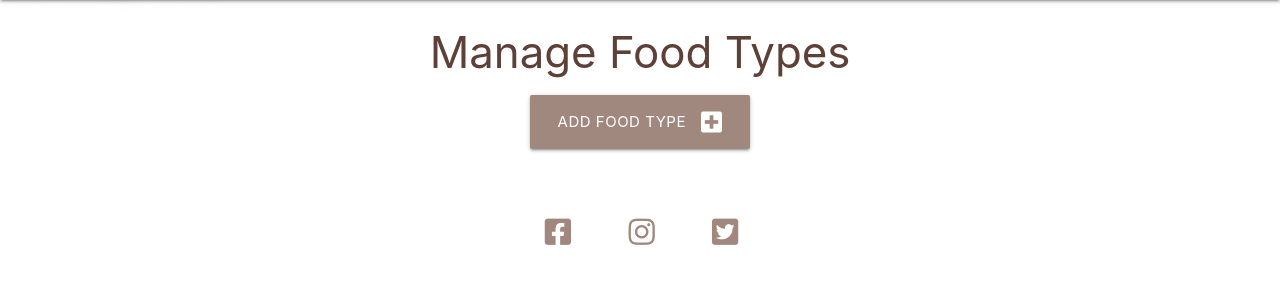
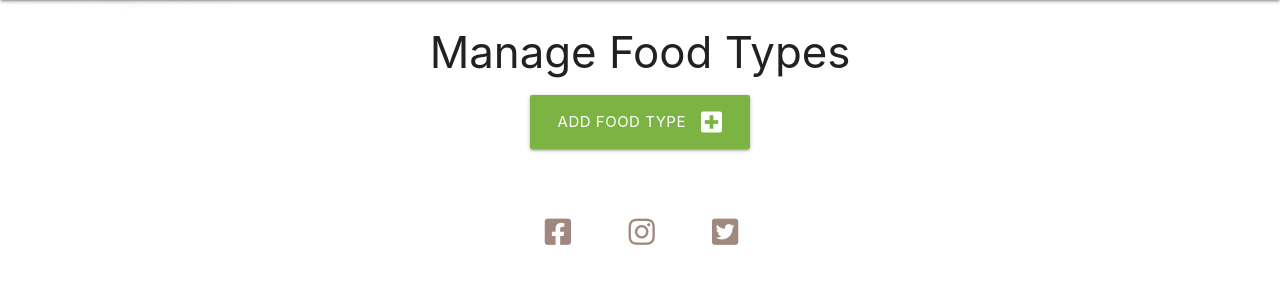
Before and after one commit to andna5980/myfood, a Flask app: page /get_foodtypes in a window 1280 px wide. Shown: the part 64-364 px from the top of the page. Run offline with Flask 2, Linux system fonts and the light colour scheme; data that the repository does not hold is empty; some libraries are stand-ins or nearby versions.

Commit message:
buttons color changed

```diff
--- a/templates/base.html
+++ b/templates/base.html
@@ -76,7 +76,7 @@
     <footer class="social-networks">
 
 
-          <a href="http://facebook.com" target="_blank"><i class="fab fa-facebook-square"></i></a>
+          <a href="http://facebook.com" target="_blank"><i class="fab fa-facebook-square" ></i></a>
 
           <a href="http://instagram.com" target="_blank"><i class="fab fa-instagram"></i></a>
 
--- a/templates/edit_foodtype.html
+++ b/templates/edit_foodtype.html
@@ -1,14 +1,14 @@
 {% extends "base.html" %}
 {% block content %}
 
-<h3 class="center-align brown-text text-darken-2">Edit Food Type</h3>
+<h3 class="center-align ">Edit Food Type</h3>
 
 <div class="row card-panel grey lighten-5">
     <form class="col s12" method="POST" action="{{ url_for('edit_foodtype', foodtype_id=foodtype._id) }}">
         <!--food type -->
         <div class="row">
             <div class="input-field col s12">
-                <i class="fas fa-utensils prefix brown-text text-darken-2"></i>
+                <i class="fas fa-utensils prefix "></i>
                 <input id="foodType_name" name="foodType_name" minlength="3" maxlength="25"
                     type="text" value="{{ foodtype.foodtype_name}}" class="validate" required>
                 <label for="foodType_name">Food Type</label>
@@ -22,7 +22,7 @@
               <a href="{{ url_for('get_foodtypes') }}" class="btn-large red text-shadow">
                   Cancel <i class="fas f-times-circle right"></i>
               </a>
-              <button type="submit" class="btn-large text-shadow brown lighten-2">
+              <button type="submit" class="btn-large text-shadow light-green darken-1">
                   Edit Food Type <i class="fas fa-edit right"></i>
               </button>
           </div>
--- a/templates/foodtypes.html
+++ b/templates/foodtypes.html
@@ -1,11 +1,11 @@
 {% extends "base.html" %}
 {% block content %}
 
-    <h3 class="center-align brown-text text-darken-2">Manage Food Types</h3>
+    <h3 class="center-align  text-darken-2">Manage Food Types</h3>
 
     <div class="row">
         <div class="col s12 center-align">
-            <a href="{{ url_for('add_foodtype') }}" class="btn-large brown lighten-2 text-shadow">
+            <a href="{{ url_for('add_foodtype') }}" class="btn-large light-green darken-1">
                 Add Food Type <i class="fas fa-plus-square right"></i>
             </a>
         </div>
@@ -19,7 +19,7 @@
                         <span class="card-title">{{ foodtype.foodType_name }}</span>
                     </div>
                     <div class="card-action">
-                        <a href="{{ url_for('edit_foodtype', foodtype_id=foodtype._id) }}" class="btn-small text-shadow brown lighten-2">Edit</a>
+                        <a href="{{ url_for('edit_foodtype', foodtype_id=foodtype._id) }}" class="btn-small text-shadow light-green darken-1">Edit</a>
                         <a href="{{ url_for('delete_foodtype', foodtype_id=foodtype._id) }}" class="btn-small red text-shadow">Delete</a>
                     </div>
                 </div>
```
